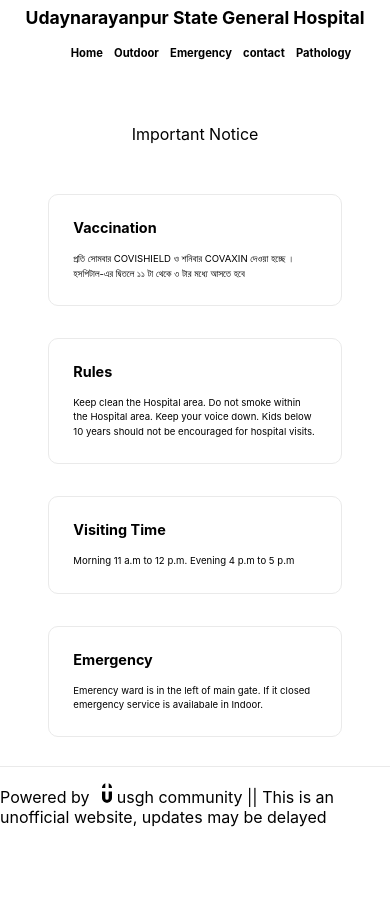
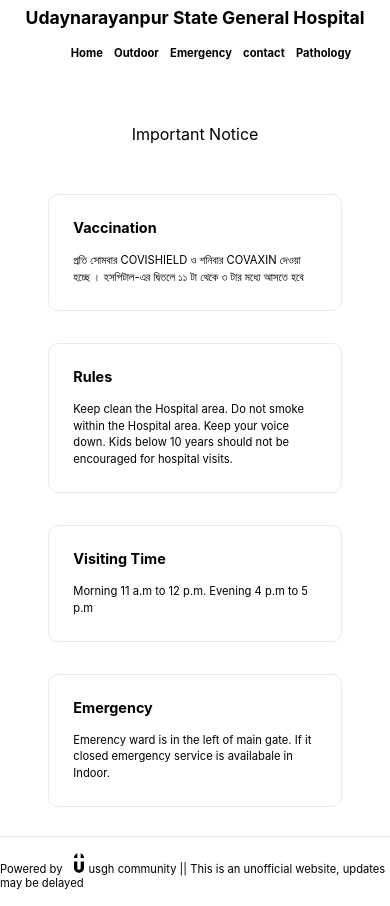
Before and after one commit to sayanadhikary/usgh, a Next.js app: page / in a window 390 px wide. Before the commit the page ends 844 px from the top, so only its background shows below. Built offline with nearby package versions, Linux system fonts and the light colour scheme.

Commit message:
footer media quary font size changed

```diff
--- a/styles/Home.module.css
+++ b/styles/Home.module.css
@@ -167,11 +167,14 @@ padding: .5rem;
     font-size: .9rem;
   }
   .card p {
-    font-size: .6rem;
+    font-size: .7rem;
   }
   .description {
     margin: 2rem 0;
     line-height: 1.5;
     font-size: 1rem;
   }
+  .footer {
+    font-size: .7rem;
+  }
 }
```
